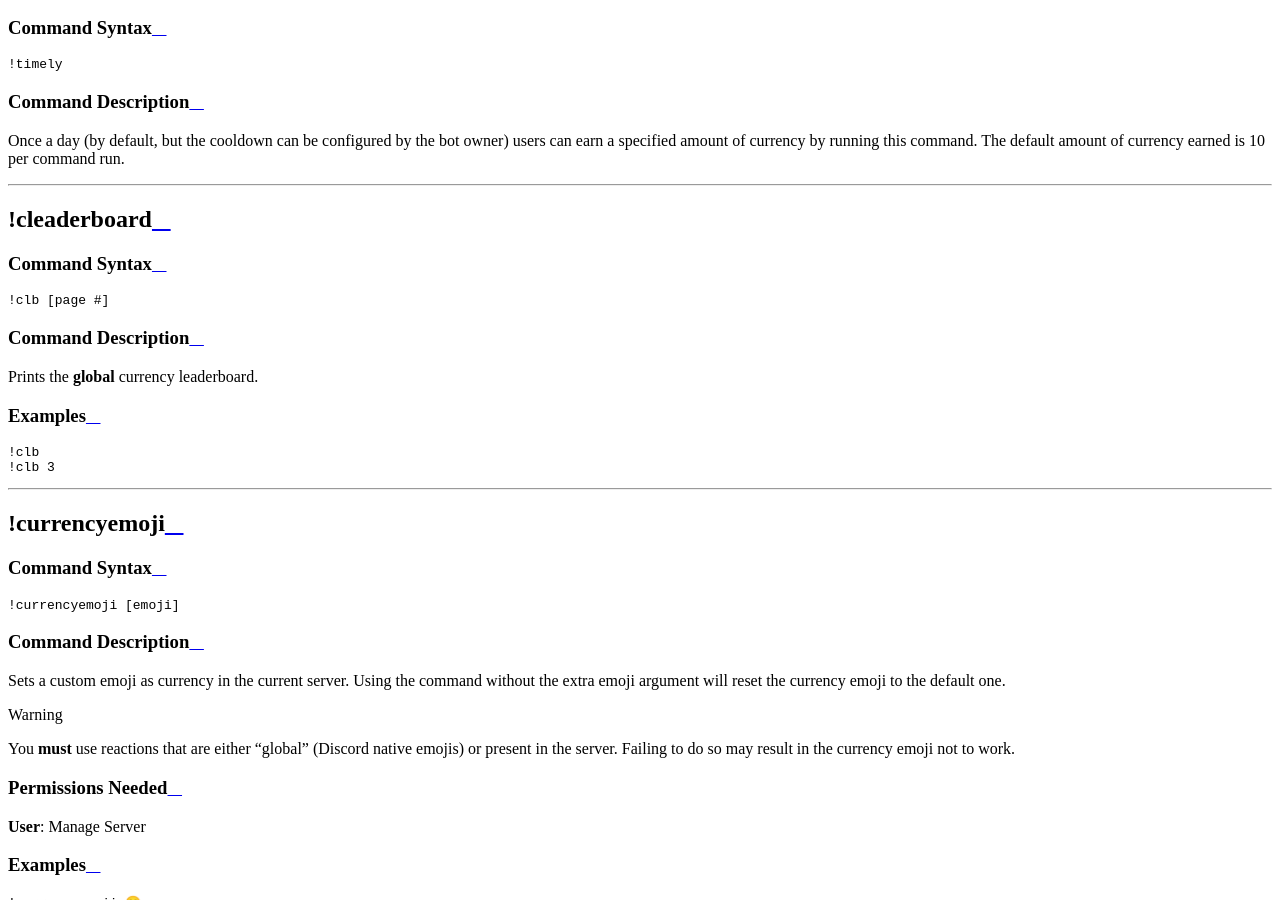
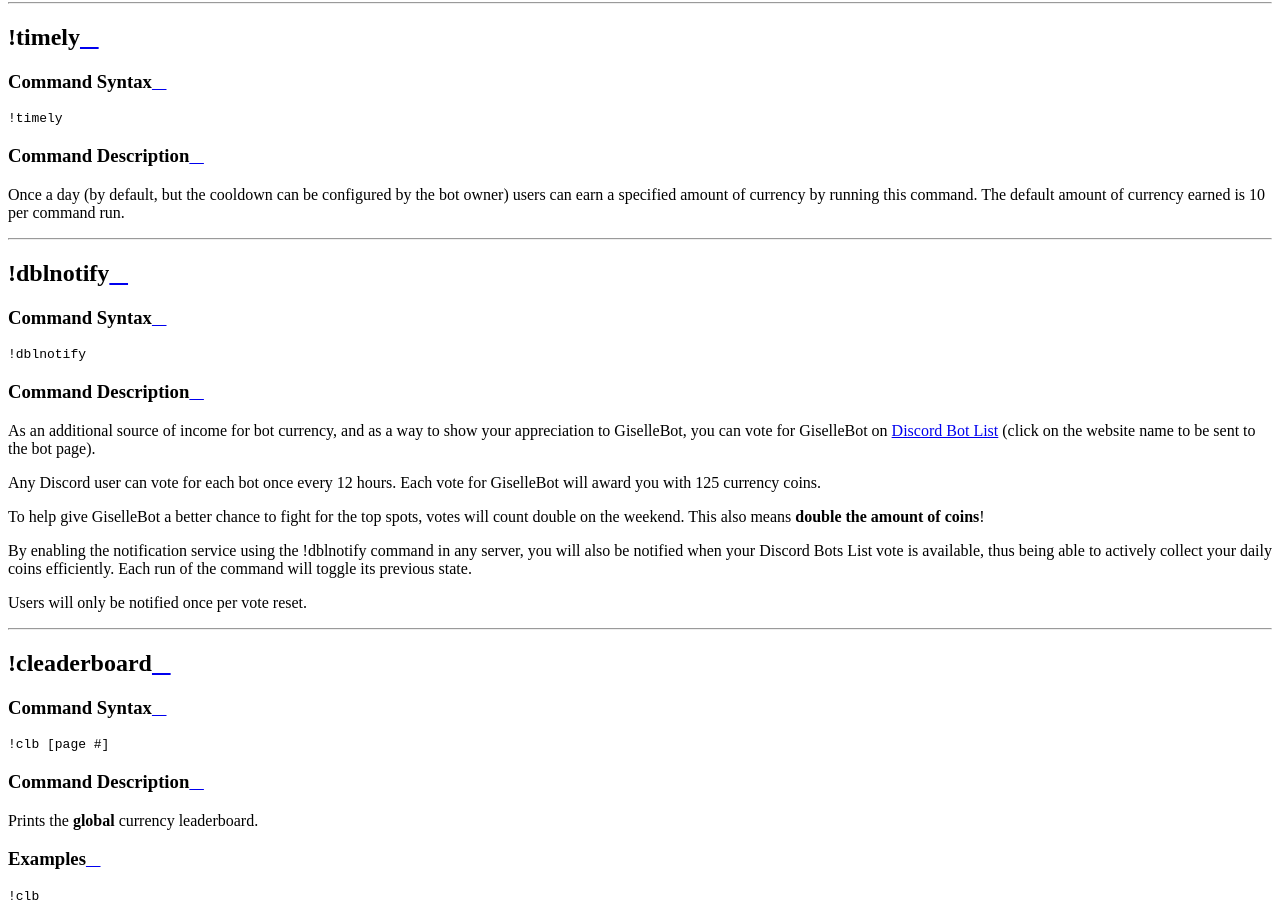
Before and after one commit to cycloptux/GiselleBot-Documentation, a Sphinx documentation site: the page built from docs/source/modules/currency.rst, in a window 1280 px wide and 900 px high, scrolled down 2274 px. Built offline with Sphinx 7.4.7 and the Read the Docs theme 2.0.0, drawn with Linux system fonts in a browser that asks for light colours; some of the changed text lies outside the part shown.

Commit message:
Added references to bot listing websites, and corresponding commands.

```diff
--- a/docs/source/modules/currency.rst
+++ b/docs/source/modules/currency.rst
@@ -50,6 +50,31 @@ Command Syntax
 Command Description
 ^^^^^^^^^^^^^^^^^^^
 Once a day (by default, but the cooldown can be configured by the bot owner) users can earn a specified amount of currency by running this command. The default amount of currency earned is 10 per command run.
+
+....
+
+.. _dblnotify:
+
+|bot_prefix|\ dblnotify
+-----------------------
+
+Command Syntax
+^^^^^^^^^^^^^^
+.. parsed-literal::
+
+    |bot_prefix|\ dblnotify
+
+Command Description
+^^^^^^^^^^^^^^^^^^^
+As an additional source of income for bot currency, and as a way to show your appreciation to |bot_name|\ , you can vote for |bot_name| on `Discord Bot List <https://discordbots.org/bot/356831787445387285>`_ (click on the website name to be sent to the bot page).
+
+Any Discord user can vote for each bot once every 12 hours. Each vote for |bot_name| will award you with 125 currency coins.
+
+To help give |bot_name| a better chance to fight for the top spots, votes will count double on the weekend. This also means **double the amount of coins**!
+
+By enabling the notification service using the |bot_prefix|\ dblnotify command in any server, you will also be notified when your Discord Bots List vote is available, thus being able to actively collect your daily coins efficiently. Each run of the command will toggle its previous state.
+
+Users will only be notified once per vote reset.
 
 ....
 
```
Also changed, not shown: docs/source/index.rst (+7 -0 lines).
